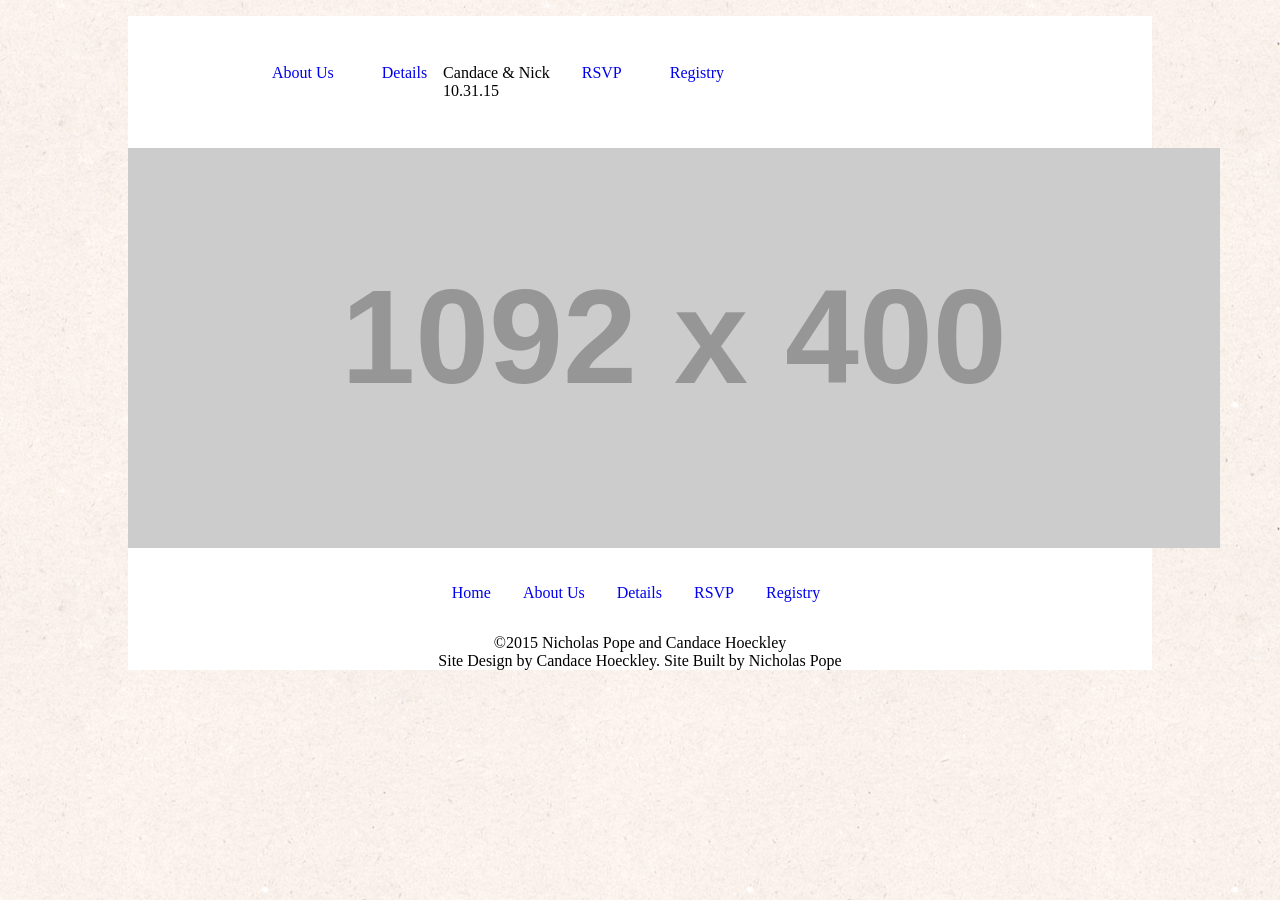
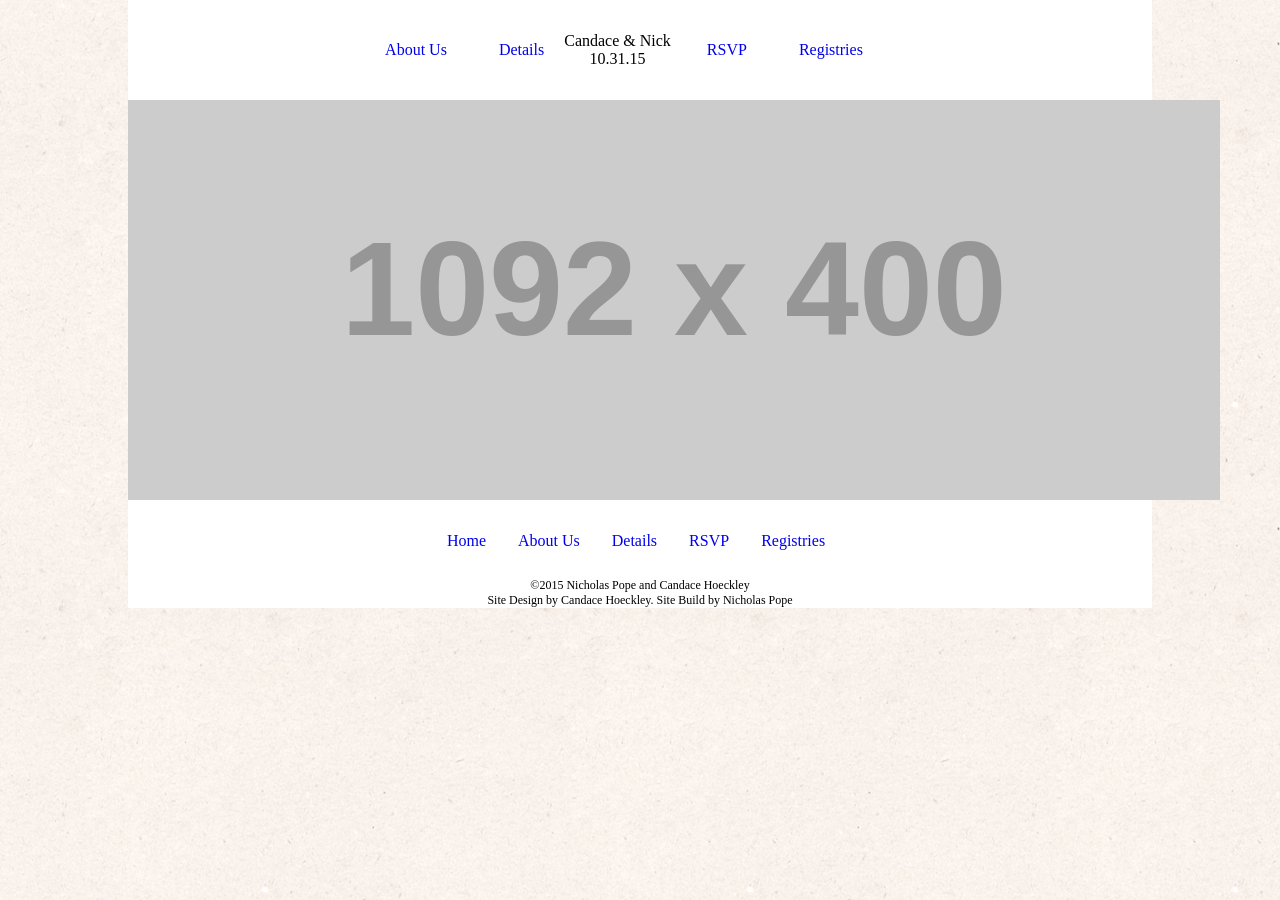
Before and after one commit to pope410211/onelovetorulethemall, a Jekyll site: the page built from index.html, in a window 1280 px wide. Built offline with Jekyll 4.4.1, drawn with Linux system fonts in a browser that asks for light colours.

Commit message:
header footer

```diff
--- a/_includes/footer.html
+++ b/_includes/footer.html
@@ -6,12 +6,12 @@
       <li><a href="/about">About Us</a></li>
       <li><a href="/contact">Details</a></li>
       <li><a href="mailto:nickandcandace@yahoo.com?subject=Can't wait to Drink! er...Go to the wedding!">RSVP</a></li>
-      <li><a href="/resume">Registry</a></li>
+      <li><a href="/resume">Registries</a></li>
     </ul>
   </section>
 
   <div class="copy">
-  <p>&copy;2015 Nicholas Pope and Candace Hoeckley<br> Site Design by Candace Hoeckley. Site Built by Nicholas Pope</p>
+  <p>&copy;2015 Nicholas Pope and Candace Hoeckley<br> Site Design by Candace Hoeckley. Site Build by Nicholas Pope</p>
 
   </div>
 
--- a/_includes/header.html
+++ b/_includes/header.html
@@ -5,9 +5,9 @@
               <ul id="menu-1" class="menu">
                 <li><a href="/about">About Us</a></li>
                 <li><a href="/details">Details</a></li>
-                <li><p> Candace & Nick <br> 10.31.15</p></li>
-                <li><a href="/rsvp">RSVP</a></li>
-                <li><a href="/registry">Registry</a></li>
+                <li><p > Candace & Nick <br> 10.31.15</p></li>
+                <li><a href="mailto:nickandcandace@yahoo.com?subject=Can't wait to Drink! er...Go to the wedding!">RSVP</a></li>
+                <li><a href="/registry">Registries</a></li>
               </ul>
           </li>
       </ul>
--- a/_sass/_base.scss
+++ b/_sass/_base.scss
@@ -6,5 +6,10 @@ max-width: 80%;
 background-color: #fff;
 margin: 0 auto;
 
+  img {
+    display: block;
+    margin: 0 auto;
+  }
+
   } // end body
 } // end html
--- a/_sass/header_footer.scss
+++ b/_sass/header_footer.scss
@@ -1,59 +1,35 @@
 .site-header {
 
  nav {
+   display: table;
+   margin: 0 auto;
+   padding: 0 8em 0 0em;
 
 
 #menu-1 {
-  float: left;
   list-style: none;
 
 
+
   li {
-
-
+  display: inline-block;
+  text-align: center;
+  vertical-align: middle;
 
   a {
-
     padding: 1em 1em 0em 2em;
     text-decoration: none;
 
-
-
   &:hover {
-    color: red;
+    color: yellow;
   }
 
     }
   }
-}
-#menu-2 {
-  @extend #menu-1;
-  float: right;
+
+
 }
 
-.menu{
-margin: 2em;
-}
-
-
-
-li {
-float: left;
-
-
-a {
-  display: block;
-  padding: 1em 1em 0em 2em;
-  text-decoration: none;
-
-
-
-&:hover {
-  color: #fff;
-}
-
-  }
-}
 
 
 
@@ -97,8 +73,9 @@ a {
 
   .copy {
     text-align: center;
-    // position: relative;
+    font-size: .75em;
     clear: both;
+
 
   }
 
```
Also changed, not shown: 5 other files.
